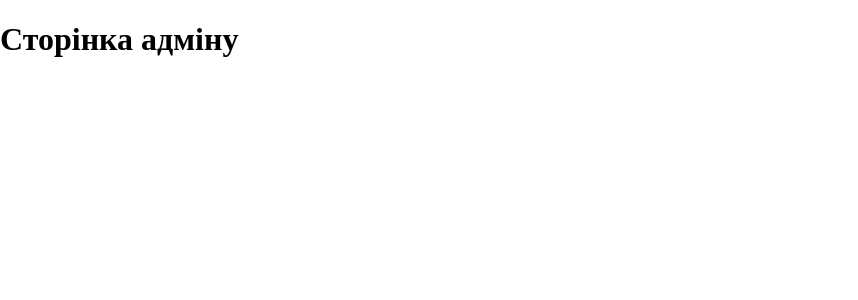
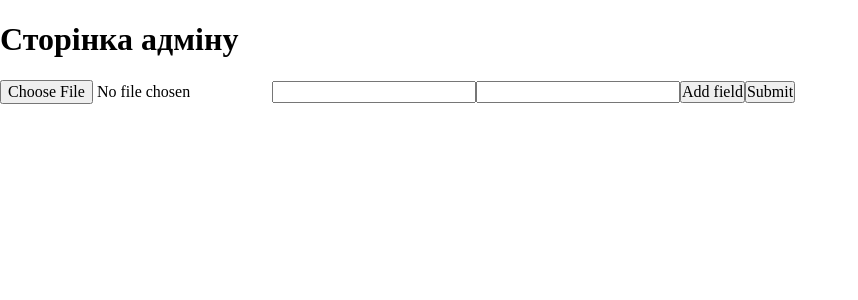
Before and after one commit to baza-trainee/ataka-help-front-end, a Next.js app: page /admin in a window 1280 px wide. Shown: the top 300 px of the page, without its empty margins (0-858 px from the left). Built offline with nearby package versions, Linux system fonts and the light colour scheme.

Commit message:
add card form

```diff
--- /dev/null
+++ b/src/components/AdminPanel/CardForm/CardForm.tsx
@@ -0,0 +1,73 @@
+import { FC } from "react";
+import { useForm, useFieldArray, SubmitHandler } from "react-hook-form";
+import { yupResolver } from "@hookform/resolvers/yup";
+
+import { ICardForm } from "@/types";
+import { CardScheme } from "@/schemas";
+
+const CardForm: FC = () => {
+  const {
+    register,
+    handleSubmit,
+    control,
+    formState: { errors },
+  } = useForm<ICardForm>({
+    mode: "all",
+    resolver: yupResolver(CardScheme),
+    defaultValues: {
+      thumb: [],
+      alt: "",
+      title: "",
+      description: [""],
+    },
+  });
+
+  const { fields, append, remove } = useFieldArray({
+    control,
+    name: "description",
+  });
+
+  const onSubmitHandler: SubmitHandler<ICardForm> = async (data) => {
+    const formData = new FormData();
+    formData.append("thumb", data.thumb[0]);
+    formData.append("alt", data.alt);
+    formData.append("title", data.title);
+    formData.append("description", data.description);
+    console.log(data);
+  };
+
+  return (
+    <form onSubmit={handleSubmit(onSubmitHandler)}>
+      <input
+        type="file"
+        accept="image/*,.png,.jpg,.webP"
+        {...register("thumb")}
+      />
+      {errors.thumb && <p>{errors.thumb.message}</p>}
+
+      <input type="text" {...register("alt")} />
+      {errors.alt && <p>{errors.alt.message}</p>}
+
+      <input type="text" {...register("title")} />
+      {errors.title && <p>{errors.title.message}</p>}
+
+      {fields.map((field, index) => (
+        <div key={field.id}>
+          <input type="text" {...register(`description.${index}`)} />
+          {errors.description && <p>{errors?.description[index]?.message}</p>}
+          <button onClick={() => remove(index)} type="button">
+            Delete field
+          </button>
+        </div>
+      ))}
+
+      <button onClick={() => append("")} type="button">
+        Add field
+      </button>
+
+      <button>Submit</button>
+    </form>
+  );
+};
+
+export default CardForm;
--- a/src/pages/admin/index.tsx
+++ b/src/pages/admin/index.tsx
@@ -1,4 +1,5 @@
-import Head from 'next/head'
+import Head from "next/head";
+import CardForm from "@/components/AdminPanel/CardForm/CardForm";
 
 export default function Admin() {
   return (
@@ -11,8 +12,8 @@ export default function Admin() {
       </Head>
       <main>
         <h1>Сторінка адміну</h1>
+        <CardForm />
       </main>
-
     </>
-    )
+  );
 }
--- /dev/null
+++ b/src/schemas/CardScheme.tsx
@@ -0,0 +1,36 @@
+import * as yup from "yup";
+
+export const CardScheme = yup
+  .object({
+    thumb: yup
+      .mixed()
+      .test("required", "Required field", (value: any) => value?.length > 0)
+      .test("fileSize", "File size is too large", (value: any) => {
+        return value?.length && value[0].size <= 5242880;
+      })
+      .test("fileType", "Unsupported file format", (value: any) => {
+        return (
+          value?.length &&
+          ["image/jpeg", "image/png", "image/jpg"].includes(value[0].type)
+        );
+      }),
+    alt: yup
+      .string()
+      .required("Required field")
+      .min(3, "Must be at least 3 characters")
+      .max(30, "Must be at most 30 characters"),
+    title: yup
+      .string()
+      .required("Required field")
+      .min(3, "Must be at least 3 characters")
+      .max(300, "Must be at most 300 characters"),
+    description: yup
+      .array()
+      .of(
+        yup
+          .string()
+          .required("Remove redundant fields")
+          .min(3, "Must be at least 3 characters")
+      ),
+  })
+  .required();
--- a/src/schemas/index.ts
+++ b/src/schemas/index.ts
@@ -1 +1,2 @@
 export { FeedbackSchema } from "./FeedbackScheme";
+export { CardScheme } from "./CardScheme";
--- /dev/null
+++ b/src/types/ICardForm.ts
@@ -0,0 +1,6 @@
+export interface ICardForm {
+  thumb: string[];
+  alt: "";
+  title: string;
+  description: string[];
+}
--- a/src/types/index.ts
+++ b/src/types/index.ts
@@ -1 +1,2 @@
-export type {IFeedbackForm} from './IFeedbackForm'
+export type { IFeedbackForm } from "./IFeedbackForm";
+export type { ICardForm } from "./ICardForm";
```
Lines whose indentation alone changed are shown as unchanged.
